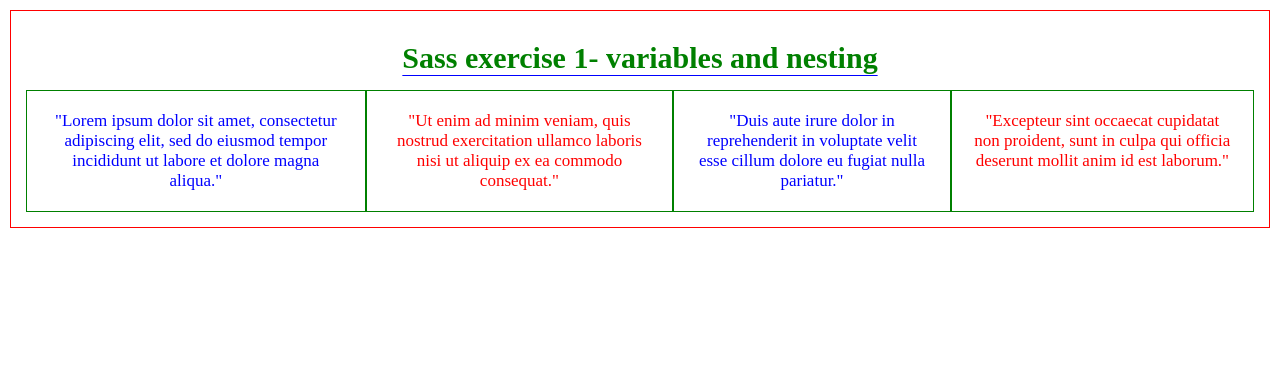
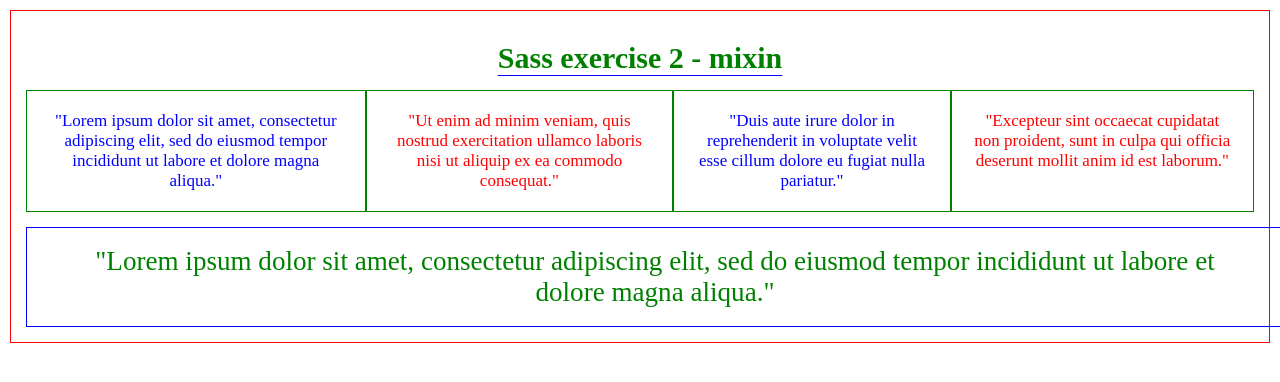
Before and after one commit to Graziano10/Exercise-Sass, a plain HTML site: page index.html in a window 1280 px wide. Drawn offline with Linux system fonts and the light colour scheme.

Commit message:
Exercise Sass 02

```diff
--- a/index.html
+++ b/index.html
@@ -1,12 +1,12 @@
 <!DOCTYPE html>
 <html>
     <head>
-        <title>Sass exercise 1- variables and nesting</title>
+        <title>Sass exercise 2 - mixin</title>
         <link rel="stylesheet" href="./style.css">
     </head>
     <body>
         <div>
-            <h1>Sass exercise 1- variables and nesting</h1>
+            <h1>Sass exercise 2 - mixin</h1>
             <section>
                 <article>
                     <p>"Lorem ipsum dolor sit amet, consectetur adipiscing elit, sed do eiusmod tempor incididunt ut labore et dolore magna aliqua."</p>
@@ -21,6 +21,11 @@
                     <p class="p-red">"Excepteur sint occaecat cupidatat non proident, sunt in culpa qui officia deserunt mollit anim id est laborum."</p>
                 </article>
             </section>
+            <section class="lastSelection">
+                <article class="lastArticle">
+                    <p class="lastParagraph">"Lorem ipsum dolor sit amet, consectetur adipiscing elit, sed do eiusmod tempor incididunt ut labore et dolore magna aliqua."</p>
+                </article>
+            </section>
         </div>
     </body>
 </html>
--- /dev/null
+++ b/style.scss
@@ -0,0 +1,81 @@
+
+
+/* -- VARIABLES -- */
+
+$color-primary: red;
+$color-secondary: blue;
+$color-tertiary: green;
+$font-family: "Mincho";
+
+@mixin footer-article () {
+    border: solid 1px $color-secondary;
+}
+
+@mixin footer-paragraph () {
+    color: $color-tertiary;
+    font-size: 27.1px;
+}
+
+
+body {
+    margin: 0;
+    padding: 0;
+    box-sizing: border-box;
+}
+
+div {
+    margin: 10px;
+    height: 100%;
+    border: solid 1px $color-primary;
+    display: flex;
+    flex-direction: column;
+}
+
+div h1 {
+    font-size: 30px;
+    color: $color-tertiary;
+    text-decoration: underline 1px $color-secondary;
+    text-underline-offset: 7px;
+    margin: 0;
+    padding-top: 30px;
+    text-align: center;
+}
+
+div section {
+    display: flex;
+    margin: 15px 15px 0px 15px;
+
+}
+
+div section article {
+    border: solid 1px $color-tertiary;
+    text-align: center;
+    padding: 20px;
+}
+
+div section p {
+    font-size: 17px;
+    color: $color-secondary;
+    margin: 0;
+    font-family: "Mincho";
+}
+
+div section .p-red{
+    color: $color-primary;
+}
+
+.lastSelection {
+    width: 100%;
+    height: 100px;
+    margin-bottom: 15px;
+}
+.lastArticle {
+    display: flex;
+    align-items: center;
+    padding: 35px;
+    @include footer-article();
+}
+
+.lastParagraph {
+    @include footer-paragraph();
+}
```
Also changed, not shown: sass_exercise_1_layout.jpg (deleted), sass_exercise_2_layout.jpg (added), style.css, 1 other file.
